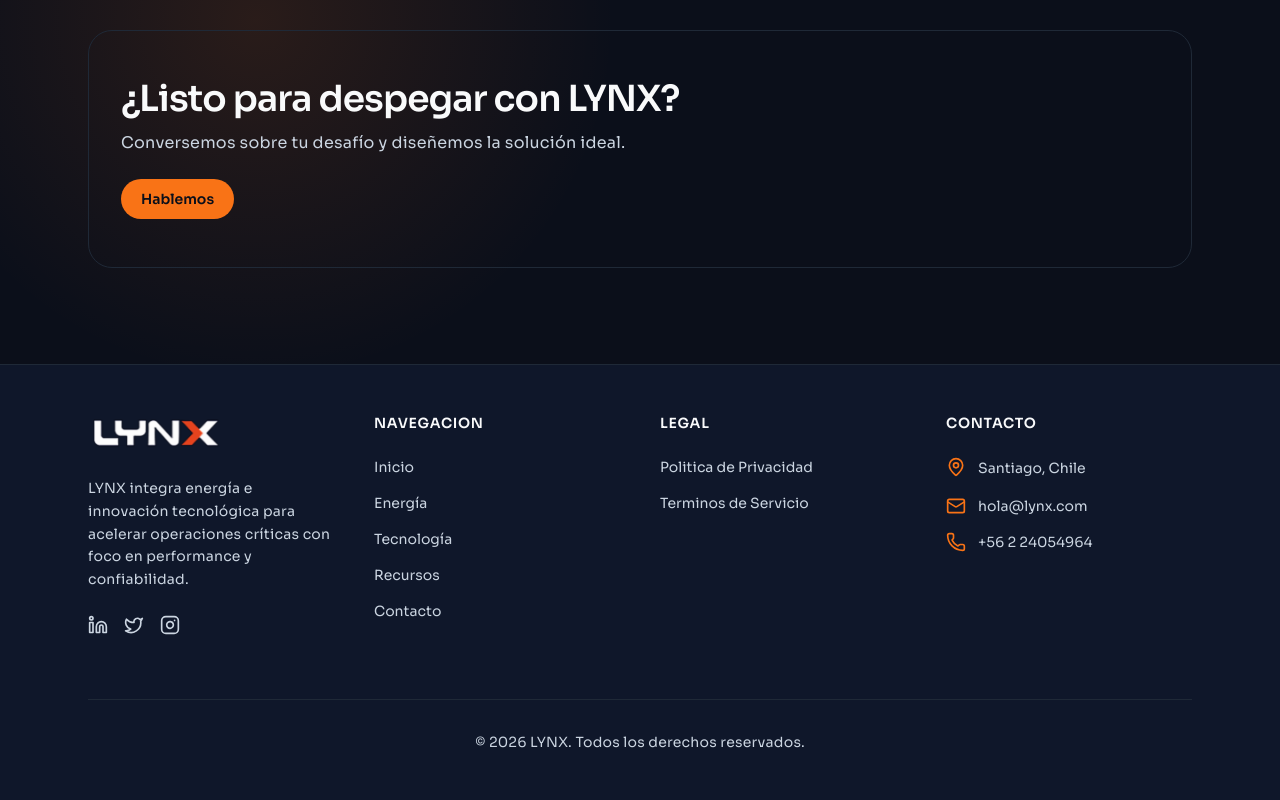
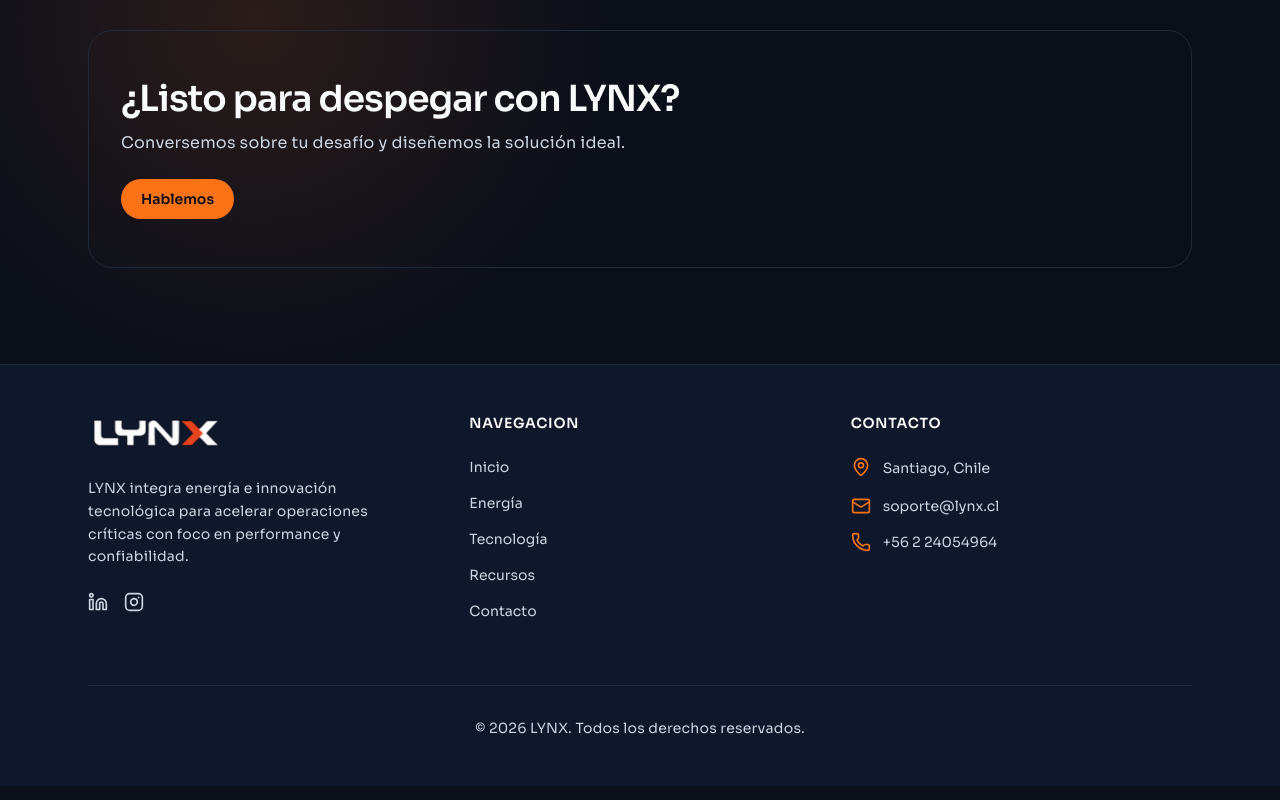
Before and after one commit to santacroce12/LYNX, a Next.js app: page / in a window 1280 px wide. Shown: the part 3540-4340 px from the top of the page. Built offline with nearby package versions, Linux system fonts and the light colour scheme.

Commit message:
Update tecnologia content and footer

```diff
--- a/src/app/(marketing)/recursos/sections/ResourcesGrid.tsx
+++ b/src/app/(marketing)/recursos/sections/ResourcesGrid.tsx
@@ -221,7 +221,7 @@
                 {activeCase.gallery && activeCase.gallery.length > 0 && (
                   <div className="mt-12">
                     <h4 className="mb-6 border-b border-[var(--border)] pb-2 text-sm font-bold uppercase tracking-[0.2em] text-[var(--muted)]">
-                      Galer?a del Proyecto
+                      Galería del Proyecto
                     </h4>
                     <div className="grid gap-4 sm:grid-cols-2 md:grid-cols-3">
                       {activeCase.gallery.map((img, idx) => (
--- a/src/components/layout/Footer.tsx
+++ b/src/components/layout/Footer.tsx
@@ -11,7 +11,6 @@
   Mail,
   MapPin,
   Phone,
-  Twitter,
 } from "lucide-react";
 
 export default function Footer() {
@@ -23,16 +22,13 @@
     if (label.includes("linkedin")) return <Linkedin className="h-5 w-5" />;
     if (label.includes("instagram")) return <Instagram className="h-5 w-5" />;
     if (label.includes("facebook")) return <Facebook className="h-5 w-5" />;
-    if (label.includes("twitter") || label === "x") {
-      return <Twitter className="h-5 w-5" />;
-    }
     return <ExternalLink className="h-5 w-5" />;
   };
 
   return (
     <footer className="border-t border-[var(--border)] bg-[var(--surface)]">
       <div className="mx-auto w-full max-w-6xl px-6 py-12">
-        <div className="grid gap-10 md:grid-cols-4">
+        <div className="grid gap-10 lg:grid-cols-3">
           <div className="space-y-6">
             <Link href="/" className="block">
               <Image
@@ -82,30 +78,6 @@
 
           <div>
             <h3 className="mb-6 text-sm font-semibold uppercase tracking-wider text-[var(--text)]">
-              Legal
-            </h3>
-            <ul className="space-y-4">
-              <li>
-                <Link
-                  href="/privacidad"
-                  className="block text-sm text-[var(--muted)] transition-colors hover:text-[var(--accent)]"
-                >
-                  Politica de Privacidad
-                </Link>
-              </li>
-              <li>
-                <Link
-                  href="/terminos"
-                  className="block text-sm text-[var(--muted)] transition-colors hover:text-[var(--accent)]"
-                >
-                  Terminos de Servicio
-                </Link>
-              </li>
-            </ul>
-          </div>
-
-          <div>
-            <h3 className="mb-6 text-sm font-semibold uppercase tracking-wider text-[var(--text)]">
               Contacto
             </h3>
             <ul className="space-y-4">
--- a/src/content/site.ts
+++ b/src/content/site.ts
@@ -23,15 +23,14 @@
     dark: "Oscuro",
   },
   contact: {
-    email: "hola@lynx.com",
+    email: "soporte@lynx.cl",
     mobile: "+56 9 6214 8623",
     phone: "+56 2 24054964",
     address: "Santiago, Chile",
     region: "Operación en Chile y Argentina",
     social: [
-      { label: "LinkedIn", href: "#" },
-      { label: "X", href: "#" },
-      { label: "Instagram", href: "#" },
+      { label: "LinkedIn", href: "https://www.linkedin.com/company/lynx-spa/" },
+      { label: "Instagram", href: "https://instagram.com/lynx_latam" },
     ],
   },
   footer: {
--- a/src/content/tecnologia.ts
+++ b/src/content/tecnologia.ts
@@ -1,86 +1,93 @@
 export const tecnologia = {
   meta: {
-    title: "Tecnología",
-    description:
-      "Plataformas y soluciones digitales: apps, automatización, IoT e integraciones seguras.",
+    title: "Servicios de Implementación Tecnológica | LYNX",
+    description: "Proveemos la mano de obra, logística y gestión para implementar tecnología en tu empresa. Tu socio estratégico en ejecución de proyectos TI.",
   },
   hero: {
-    badge: "Vertical Tecnología",
-    title: "Tecnología que impulsa decisiones inteligentes",
+    badge: "Talento & Implementación TI",
+    title: "Hacemos realidad tu Transformación Digital",
     subtitle:
-      "Construimos plataformas y automatizaciones para operar con precisión y velocidad.",
-    claim: "Ecosistemas conectados, datos útiles y experiencias premium.",
+      "¿Tienes la visión pero te falta el equipo? Nosotros ponemos la mano de obra especializada y gestionamos toda la logística de implementación. Desde el despliegue en terreno hasta el desarrollo de software, somos tu brazo ejecutor para que tus proyectos tecnológicos aterricen con éxito.",
+    cta: "Cotizar Equipo de Trabajo",
+    image: "/images/tecnologia/tecnologia-abstracto.jpg",
   },
   sections: {
-    featuresTitle: "Capacidades clave",
+    featuresTitle: "Implementación con foco operativo",
     featuresSubtitle:
-      "Diseñamos ecosistemas digitales para acelerar el negocio y reducir fricciones.",
-    servicesTitle: "Servicios",
+      "Equipos, procesos y logística para desplegar tecnología sin fricciones y con resultados medibles.",
+    servicesTitle: "Soluciones de Implementación Integral",
     servicesSubtitle:
-      "Equipos multidisciplinarios para construir, integrar y escalar plataformas.",
+      "No solo te damos la tecnología, la instalamos, la configuramos y la mantenemos. Cubrimos todo el ciclo operativo para que tu empresa no se detenga.",
     useCasesTitle: "Casos de uso",
     useCasesSubtitle:
       "Soluciones digitales para operaciones conectadas y resultados medibles.",
-    faqTitle: "Preguntas frecuentes de tecnología",
+    faqTitle: "Preguntas frecuentes de implementación",
   },
   features: [
     {
-      title: "Apps y portales",
+      title: "Despliegue en terreno",
       description:
-        "Experiencias digitales orientadas a performance y adopción rápida.",
+        "Cuadrillas listas para instalación, configuración y puesta en marcha.",
       icon: "rocket",
     },
     {
+      title: "Gestión centralizada",
+      description: "Control y monitoreo de múltiples sedes en tiempo real.",
+      icon: "grid",
+    },
+    {
+      title: "Seguridad operativa",
+      description:
+        "Buenas prácticas para continuidad y protección de datos críticos.",
+      icon: "shield",
+    },
+    {
       title: "Automatización",
-      description: "Flujos inteligentes que reducen tiempos operativos.",
+      description: "Flujos eficientes para reducir tiempos y errores operativos.",
       icon: "cpu",
     },
     {
-      title: "IoT industrial",
-      description: "Sensores y telemetría para operaciones conectadas.",
-      icon: "sensor",
-    },
-    {
-      title: "Integraciones seguras",
-      description: "APIs, middleware y control de acceso robusto.",
+      title: "Integración segura",
+      description: "Conectamos sistemas nuevos y existentes sin interrupciones.",
       icon: "link",
-    },
-    {
-      title: "Data en tiempo real",
-      description: "Dashboards con insights accionables y alertas.",
-      icon: "grid",
     },
   ],
   services: [
     {
-      title: "Diseño de Producto",
-      description: "Discovery, UX/UI y prototipos listos para iterar.",
-      icon: "pen-tool",
+      title: "Talento Especializado",
+      description:
+        "Proveemos desarrolladores, ingenieros y técnicos calificados para integrarse a tus equipos de inmediato.",
+      icon: "users",
     },
     {
-      title: "Desarrollo Full-Stack",
-      description: "Arquitectura moderna con foco en escalabilidad.",
+      title: "Logística de Despliegue",
+      description:
+        "Gestión completa de hardware, envíos, instalación en sitio y puesta en marcha en múltiples sedes.",
+      icon: "truck",
+    },
+    {
+      title: "Gestión de Proyectos TI",
+      description:
+        "Liderazgo técnico para asegurar que la implementación cumpla con los plazos y presupuestos.",
+      icon: "clipboard-check",
+    },
+    {
+      title: "Desarrollo a Medida",
+      description:
+        "Creación de software específico para resolver tus cuellos de botella operativos.",
+      icon: "code",
+    },
+    {
+      title: "Integración de Sistemas",
+      description:
+        "Conectamos tu nueva tecnología con la infraestructura existente sin interrupciones.",
       icon: "layers",
     },
     {
-      title: "Plataformas IoT",
-      description: "Gestión de dispositivos, eventos y analítica.",
-      icon: "wifi",
-    },
-    {
-      title: "Integraciones",
-      description: "Conectores con ERPs, CRMs y sistemas legados.",
-      icon: "plug",
-    },
-    {
-      title: "Automatización",
-      description: "RPA + workflows para eliminar tareas repetitivas.",
-      icon: "bot",
-    },
-    {
-      title: "Observabilidad",
-      description: "Monitoreo, logs y alertas con estándares premium.",
-      icon: "activity",
+      title: "Soporte Operativo",
+      description:
+        "Mantenimiento y asistencia técnica continua para garantizar la estabilidad.",
+      icon: "life-buoy",
     },
   ],
   useCases: [
@@ -115,24 +122,29 @@
   ],
   faqs: [
     {
-      question: "¿Qué stack utilizan?",
+      question: "¿Qué tan rápido pueden desplegar un equipo?",
       answer:
-        "Elegimos tecnologías modernas con foco en performance, seguridad y escalabilidad.",
+        "Dependiendo de la complejidad y los perfiles requeridos, podemos integrar especialistas en tu flujo de trabajo en un plazo de 1 a 2 semanas. Para despliegues masivos en terreno, coordinamos la logística caso a caso.",
     },
     {
-      question: "¿Pueden integrarse con legacy?",
+      question: "¿Proveen el hardware además del personal?",
       answer:
-        "Sí. Diseñamos integraciones seguras para convivir con sistemas existentes.",
+        "Sí. Gestionamos la logística integral, lo que incluye la adquisición, configuración y transporte de dispositivos (sensores, gateways, tablets industriales) al lugar de la implementación.",
     },
     {
-      question: "¿Cómo entregan el producto?",
+      question: "¿El personal trabaja remoto o en sitio?",
       answer:
-        "Trabajamos por etapas con releases incrementales y métricas claras.",
+        "Nos adaptamos a tu necesidad. Tenemos equipos 100% remotos para desarrollo de software y cuadrillas de campo para instalaciones físicas, puestas en marcha y soporte en planta.",
+    },
+    {
+      question: "¿Cómo se maneja la propiedad intelectual?",
+      answer:
+        "Todo el código, configuraciones y documentación generada por nuestro equipo durante el servicio es 100% propiedad de tu empresa desde el día uno.",
     },
   ],
   cta: {
-    title: "Potenciemos tu ecosistema digital",
-    text: "Contanos tu objetivo y armamos una hoja de ruta tecnológica.",
-    buttonLabel: "Contactar",
+    title: "¿Listo para implementar?",
+    text: "Contanos tu alcance y te proponemos el equipo y la logística ideal.",
+    buttonLabel: "Solicitar propuesta",
   },
 };
```
Also changed, not shown: src/app/(marketing)/tecnologia/sections/Hero.tsx (+6 -5 lines), src/app/(marketing)/tecnologia/sections/Services.tsx (+12 -12 lines).
